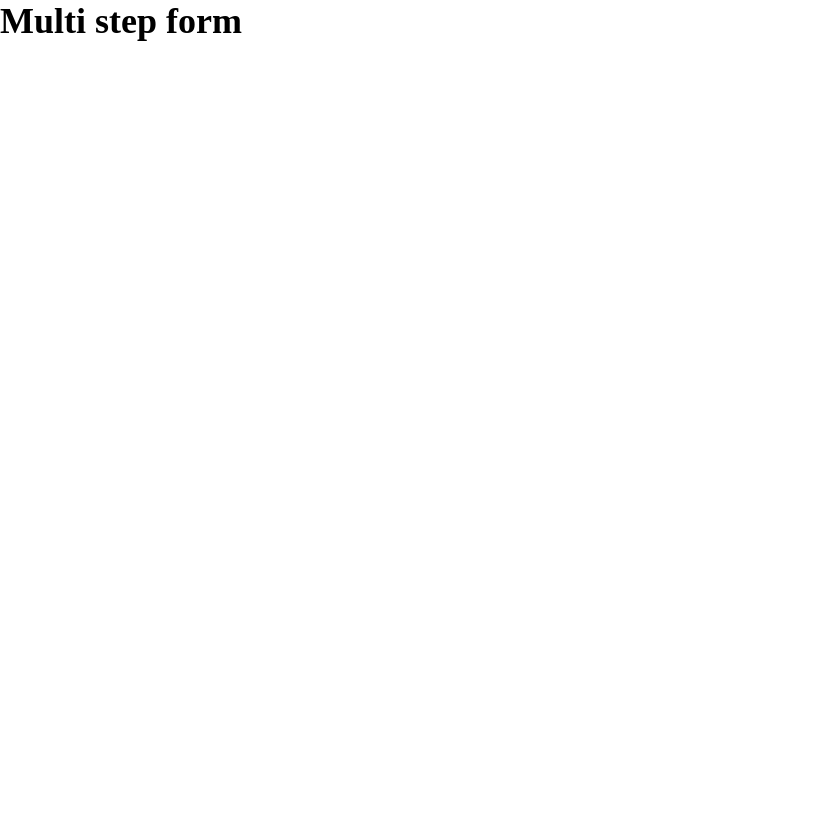
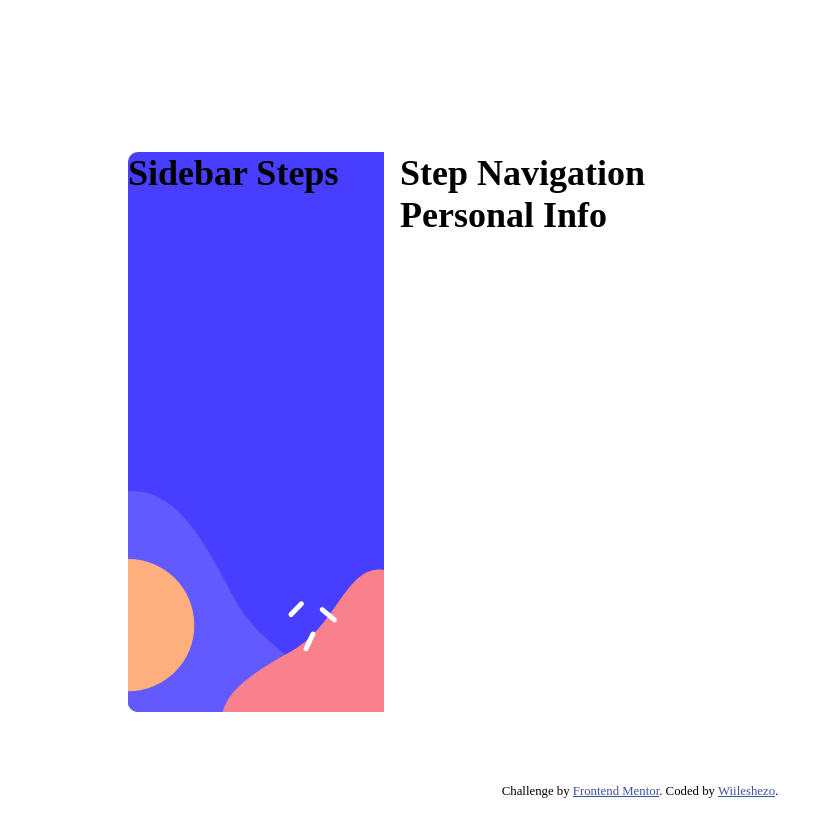
Before and after one commit to Wiileshezo/multi-step-form-main, a Vue app: page / in a window 1280 px wide. Shown: the top 836 px of the page, without its empty margins (0-838 px from the left). Before the commit the page ends 800 px from the top, so only its background shows below. Built offline with nearby package versions, Linux system fonts and the light colour scheme.

Commit message:
add new components

```diff
--- a/src/App.vue
+++ b/src/App.vue
@@ -1,7 +1,16 @@
 <script setup></script>
 
 <template>
-  <h1>Multi step form</h1>
+  <div class="display-flex border-radius justify-content-center">
+    <multi-step-form
+      class="container display-flex border-radius justify-content-between"
+    ></multi-step-form>
+  </div>
+  <the-footer />
 </template>
 
-<style scoped></style>
+<style>
+.container {
+  width: 80vw;
+}
+</style>
```
Also changed, not shown: src/main.js (+13 -3 lines).
